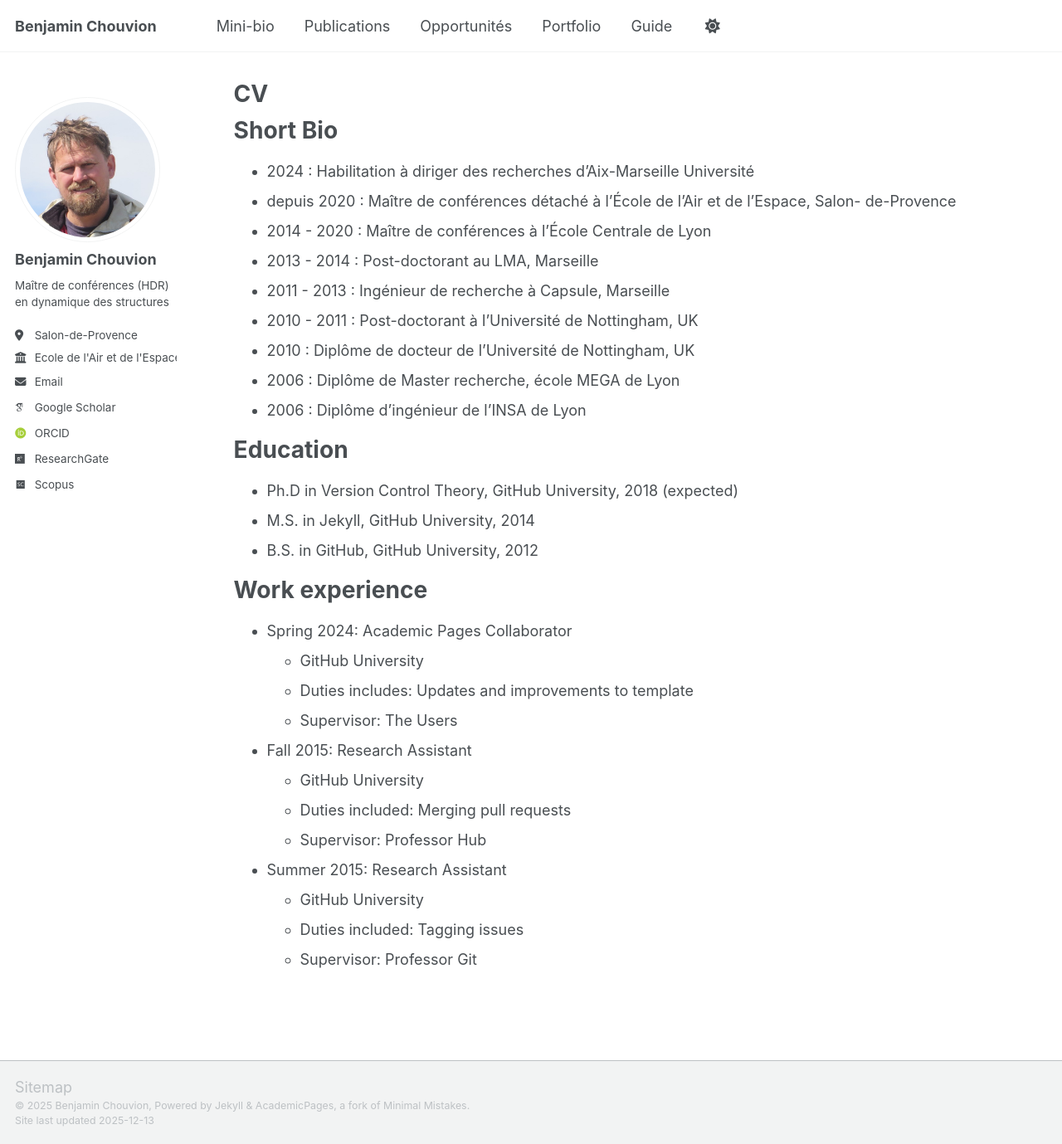
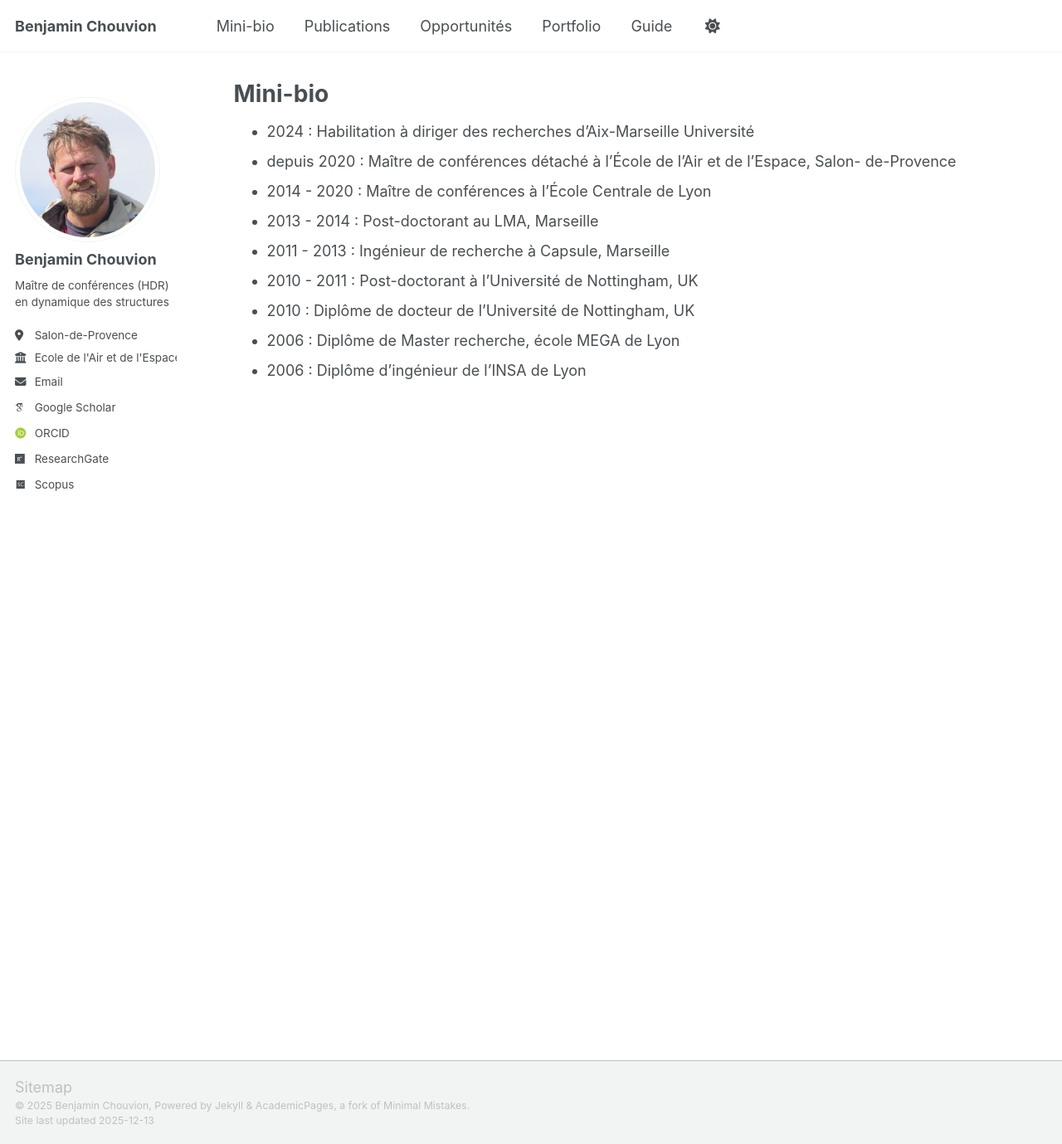
Before and after one commit to benjamin-chouvion/benjamin-chouvion.github.io, a Jekyll site: the page built from _pages/mini-bio.md, in a window 1280 px wide and 1379 px high. Shown: the whole window at 83% size. Built offline with Jekyll 4.4.1, drawn with Linux system fonts in a browser that asks for light colours; some web fonts are replaced; a script bundle is joined from its source files by our own code; library files that are not in the unit come from our copies.

Commit message:
Update and rename cv.md to mini-bio.md

```diff
--- a/_pages/cv.md
+++ b/_pages/mini-bio.md
@@ -1,7 +1,7 @@
 ---
 layout: archive
-title: "CV"
-permalink: /cv/
+title: "Mini-bio"
+permalink: /mini-bio/
 author_profile: true
 redirect_from:
   - /resume
@@ -9,8 +9,6 @@ redirect_from:
 
 {% include base_path %}
 
-Short Bio
-======
 * 2024 : Habilitation à diriger des recherches d'Aix-Marseille Université
 * depuis 2020 : Maître de conférences détaché à l’École de l’Air et de l’Espace, Salon-
 de-Provence
@@ -21,26 +19,3 @@ de-Provence
 * 2010 : Diplôme de docteur de l’Université de Nottingham, UK
 * 2006 : Diplôme de Master recherche, école MEGA de Lyon
 * 2006 : Diplôme d’ingénieur de l’INSA de Lyon
-
-Education
-======
-* Ph.D in Version Control Theory, GitHub University, 2018 (expected)
-* M.S. in Jekyll, GitHub University, 2014
-* B.S. in GitHub, GitHub University, 2012
-
-Work experience
-======
-* Spring 2024: Academic Pages Collaborator
-  * GitHub University
-  * Duties includes: Updates and improvements to template
-  * Supervisor: The Users
-
-* Fall 2015: Research Assistant
-  * GitHub University
-  * Duties included: Merging pull requests
-  * Supervisor: Professor Hub
-
-* Summer 2015: Research Assistant
-  * GitHub University
-  * Duties included: Tagging issues
-  * Supervisor: Professor Git
```
